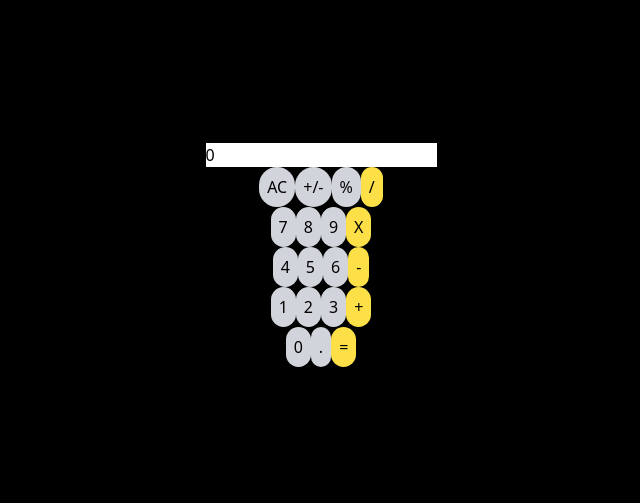
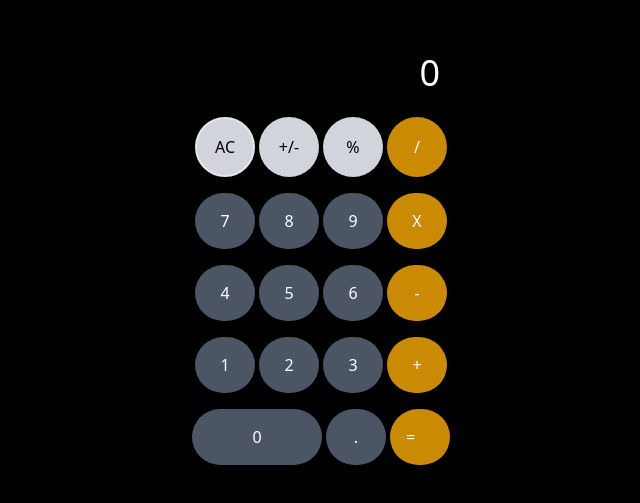
Before and after one commit to shwetank-1708/calculator, a React (Vite) app: page / in a window 1280 px wide. Shown: the part 145-648 px from the top of the page, without its empty margins (319-959 px from the left). Built offline with nearby package versions, Linux system fonts and the light colour scheme.

Commit message:
Modified

```diff
--- a/src/App.tsx
+++ b/src/App.tsx
@@ -259,123 +259,126 @@ const App = () => {
 
   return (
     <div className="bg-black h-[100vh] flex justify-center items-center flex-col">
-      <div>
+      <div className="">
         <input
           type="number"
           onChange={(e) => setValue(Number(e.target.value))}
           value={value}
+          className="text-white bg-black text-right p-4 w-[300px] text-4xl"
         />
       </div>
 
-      <div>
-        <button className="bg-gray-300 p-2 rounded-full">AC</button>
-        <button className="bg-gray-300 p-2 rounded-full">+/-</button>
-        <button className="bg-gray-300 p-2 rounded-full">%</button>
+      <div className="p-2 flex gap-1">
+        <button className="bg-gray-300 rounded-full w-[60px] p-4 border-2">
+          AC
+        </button>
+        <button className="bg-gray-300 rounded-full w-[60px] p-4">+/-</button>
+        <button className="bg-gray-300 rounded-full w-[60px] p-4">%</button>
         <button
           onClick={() => operationClicked("/")}
-          className="bg-yellow-300 p-2 rounded-full"
+          className="bg-yellow-600 rounded-full w-[60px] p-4 text-white"
         >
           /
         </button>
       </div>
 
-      <div>
+      <div className="p-2 flex gap-1">
         <button
           onClick={() => numberClicked(7)}
-          className="bg-gray-300 p-2 rounded-full"
+          className="bg-gray-600  rounded-full w-[60px] p-4 text-white"
         >
           7
         </button>
         <button
           onClick={() => numberClicked(8)}
-          className="bg-gray-300 p-2 rounded-full"
+          className="bg-gray-600  rounded-full w-[60px] p-4 text-white"
         >
           8
         </button>
         <button
           onClick={() => numberClicked(9)}
-          className="bg-gray-300 p-2 rounded-full"
+          className="bg-gray-600  rounded-full w-[60px] p-4 text-white"
         >
           9
         </button>
         <button
           onClick={() => operationClicked("*")}
-          className="bg-yellow-300 p-2 rounded-full"
+          className="bg-yellow-600  rounded-full w-[60px] p-4 text-white"
         >
           X
         </button>
       </div>
 
-      <div>
+      <div className="p-2 flex gap-1">
         <button
           onClick={() => numberClicked(4)}
-          className="bg-gray-300 p-2 rounded-full"
+          className="bg-gray-600  rounded-full w-[60px] p-4 text-white"
         >
           4
         </button>
         <button
           onClick={() => numberClicked(5)}
-          className="bg-gray-300 p-2 rounded-full"
+          className="bg-gray-600  rounded-full w-[60px] p-4 text-white"
         >
           5
         </button>
         <button
           onClick={() => numberClicked(6)}
-          className="bg-gray-300 p-2 rounded-full"
+          className="bg-gray-600  rounded-full w-[60px] p-4 text-white"
         >
           6
         </button>
         <button
           onClick={() => operationClicked("-")}
-          className="bg-yellow-300 p-2 rounded-full"
+          className="bg-yellow-600  rounded-full w-[60px] p-4 text-white"
         >
           -
         </button>
       </div>
 
-      <div>
+      <div className="p-2 flex gap-1">
         <button
           onClick={() => numberClicked(1)}
-          className="bg-gray-300 p-2 rounded-full"
+          className="bg-gray-600  rounded-full w-[60px] p-4 text-white"
         >
           1
         </button>
         <button
           onClick={() => numberClicked(2)}
-          className="bg-gray-300 p-2 rounded-full"
+          className="bg-gray-600  rounded-full w-[60px] p-4 text-white"
         >
           2
         </button>
         <button
           onClick={() => numberClicked(3)}
-          className="bg-gray-300 p-2 rounded-full"
+          className="bg-gray-600  rounded-full w-[60px] p-4 text-white"
         >
           3
         </button>
         <button
           onClick={() => operationClicked("+")}
-          className="bg-yellow-300 p-2 rounded-full"
+          className="bg-yellow-600  rounded-full w-[60px] p-4 text-white"
         >
           +
         </button>
       </div>
 
-      <div>
+      <div className="p-2 flex gap-1">
         <button
           onClick={() => numberClicked(0)}
-          className="bg-gray-300 p-2 rounded-full"
+          className="bg-gray-600  rounded-full w-[130px] p-4 text-white"
         >
           0
         </button>
         <button
           onClick={() => numberClicked(3)}
-          className="bg-gray-300 p-2 rounded-full"
+          className="bg-gray-600  rounded-full w-[60px] p-4 text-white"
         >
           .
         </button>
         <button
           onClick={() => calResult()}
-          className="bg-yellow-300 p-2 rounded-full"
+          className="bg-yellow-600  rounded-full w-[60px] p-4 text-white text-left"
         >
           =
         </button>
```
